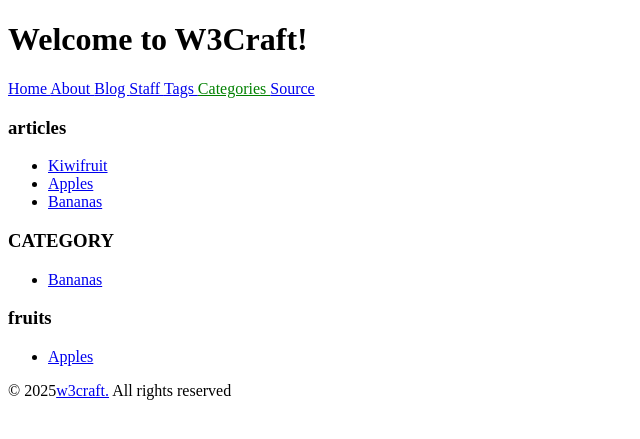
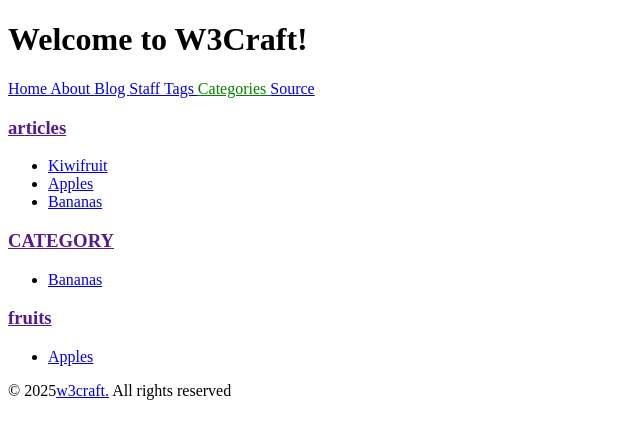
Before and after one commit to w3craft/www, a Jekyll site: the page built from _pages/categories.html, in a window 1280 px wide. Shown: the top 439 px of the page, without its empty margins (0-640 px from the left). Built offline with Jekyll 4.4.1, drawn with Linux system fonts in a browser that asks for light colours.

Commit message:
Update categories.html

```diff
--- a/_pages/categories.html
+++ b/_pages/categories.html
@@ -2,7 +2,7 @@
 title: Categories
 ---
 {% for category in site.categories %}
-  <h3>{{ category[0] }}</h3>
+  <h3><a href="{{ category[0].url }}">{{ category[0] }}</a></h3>
   <ul>
     {% for post in category[1] %}
       <li><a href="{{ post.url }}">{{ post.title }}</a></li>
```
